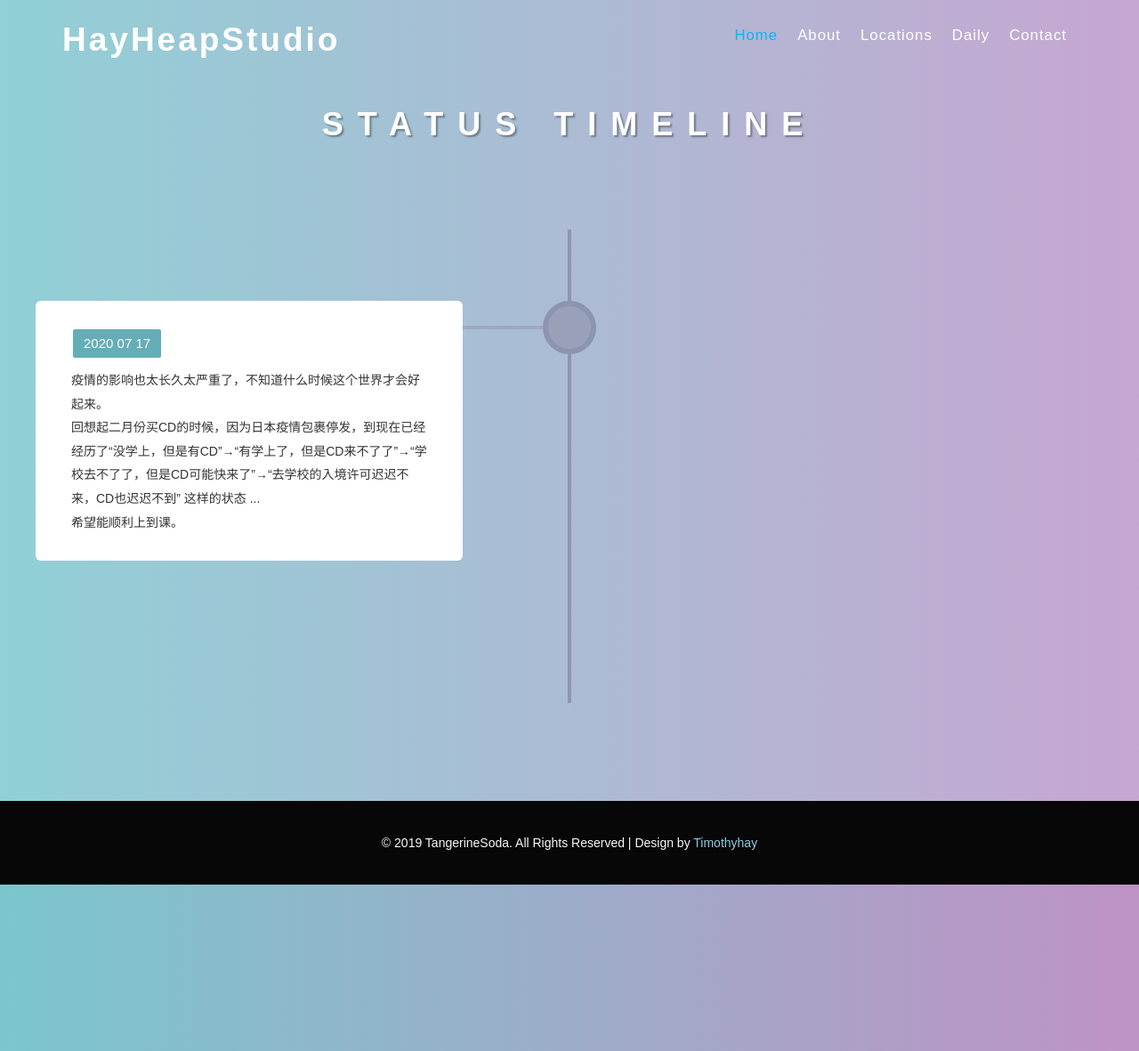
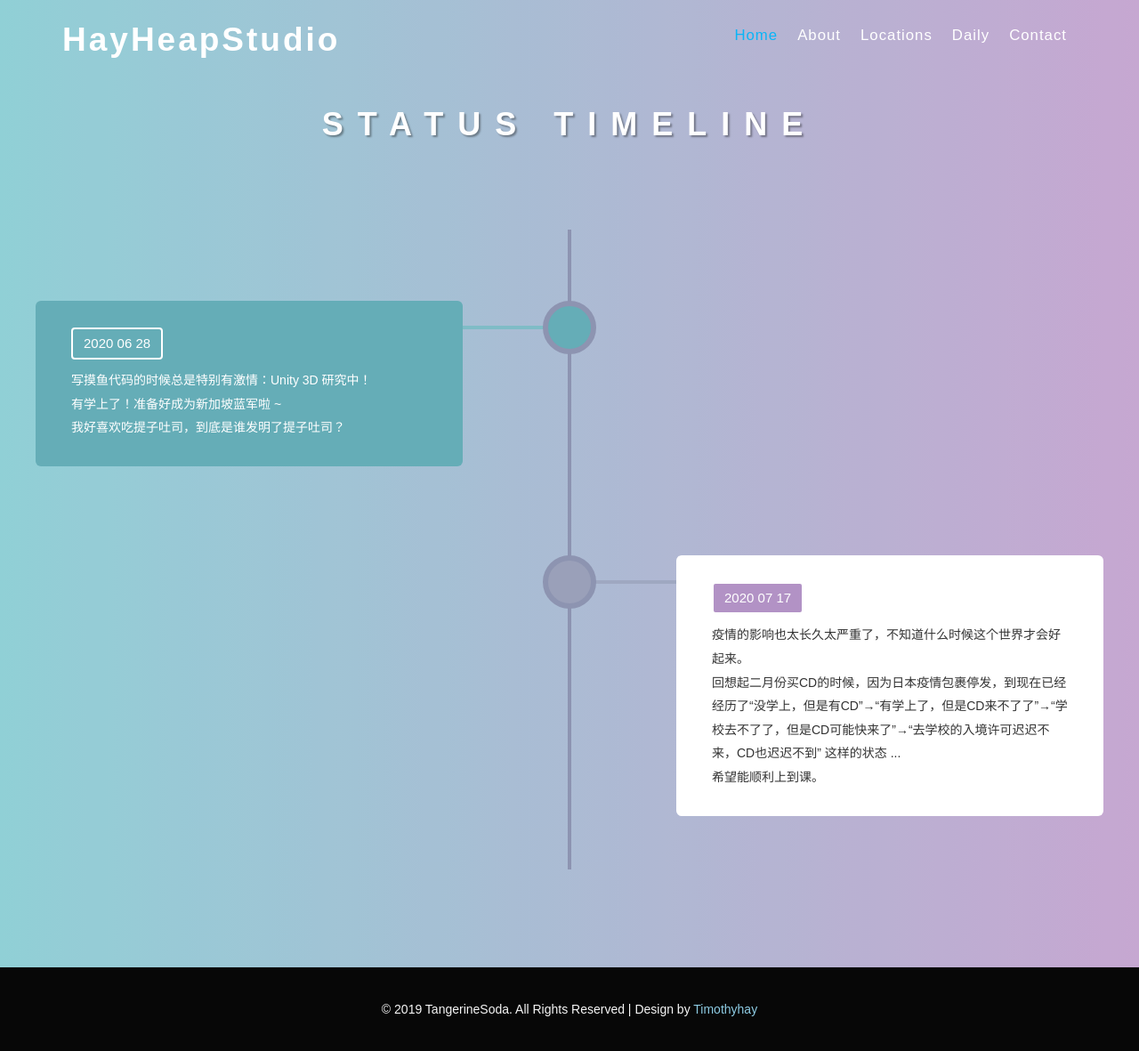
Before and after one commit to Timothyhay/TimothyhayHeap, a Jekyll site: the page built from status.html, in a window 1280 px wide. Shown: the whole page at 89% size. Built offline with Jekyll 4.4.1, drawn with Linux system fonts in a browser that asks for light colours; some web fonts are replaced.

Commit message:
Fix: Timeline Effect

```diff
--- a/_layouts/timeline.html
+++ b/_layouts/timeline.html
@@ -173,8 +173,15 @@ $().UItoTop({ easingType: 'easeOutQuart' });
 </script>
 <!-- //js for gallery -->
 
+<!-- js for timeline -->
 
+<script type="text/javascript">
+    for (i = 0; i < {{ site.status.size }}; i++) {
+     customWayPoint('.timeline__item--' + i, 'timeline__item-bg', defaultOffset);
+    }
+</script>
 
+<!--// js for timeline -->
 </body>
 
 
--- /dev/null
+++ b/_status/2020-06-28.html
@@ -0,0 +1,6 @@
+---
+dateDash: "2020-07-17"
+---
+<p>写摸鱼代码的时候总是特别有激情：Unity 3D 研究中！</p>
+<p>有学上了！准备好成为新加坡蓝军啦 ~</p>
+<p>我好喜欢吃提子吐司，到底是谁发明了提子吐司？</p>
--- a/status.html
+++ b/status.html
@@ -13,10 +13,3 @@ comments: false
         </div>
 	</div>
 {% endfor %}
-
-
-<script type="text/javascript">
-    for (i = 0; i < {{ site.status.size }}; i++) {
-     customWayPoint('.timeline__item--' + i, 'timeline__item-bg', defaultOffset);
-    }
-</script>
```
Also changed, not shown: 2 other files.
